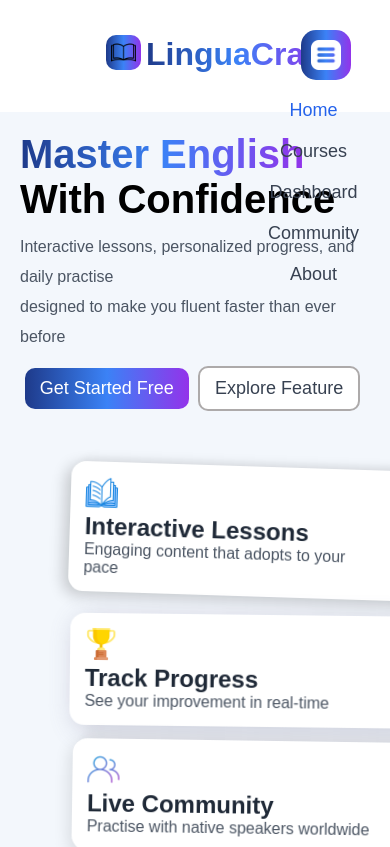
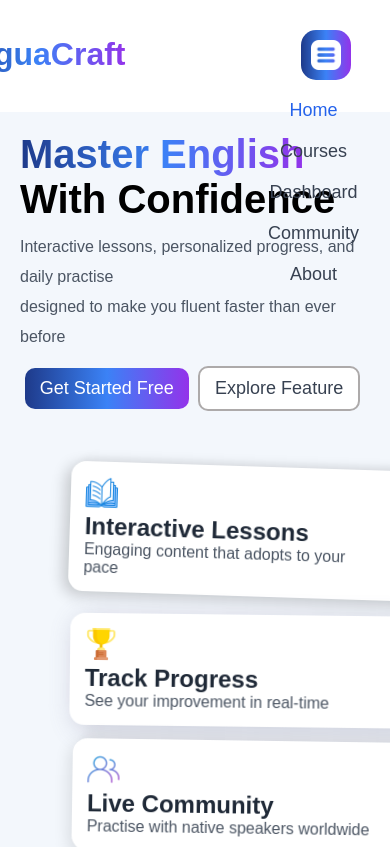
Before and after one commit to Muzaffarfullstack/linguacraft, a React (Vite) app: page / in a window 390 px wide. Shown: the top 847 px of the page. Built offline with nearby package versions, Linux system fonts and the light colour scheme.

Commit message:
size changed

```diff
--- a/src/components/Navbar.css
+++ b/src/components/Navbar.css
@@ -116,13 +116,18 @@ li {
   }
   .logo {
     position: relative;
-    left: -100px;
+    left: -300px;
   }
   nav,
   ul {
+    /* position: relative; */
     flex-direction: column;
     text-align: center;
     transition: all 0.3s ease;
+  }
+  ul,
+  .register {
+    margin-left: -420px;
   }
   li {
     margin: 10px 0;
```
